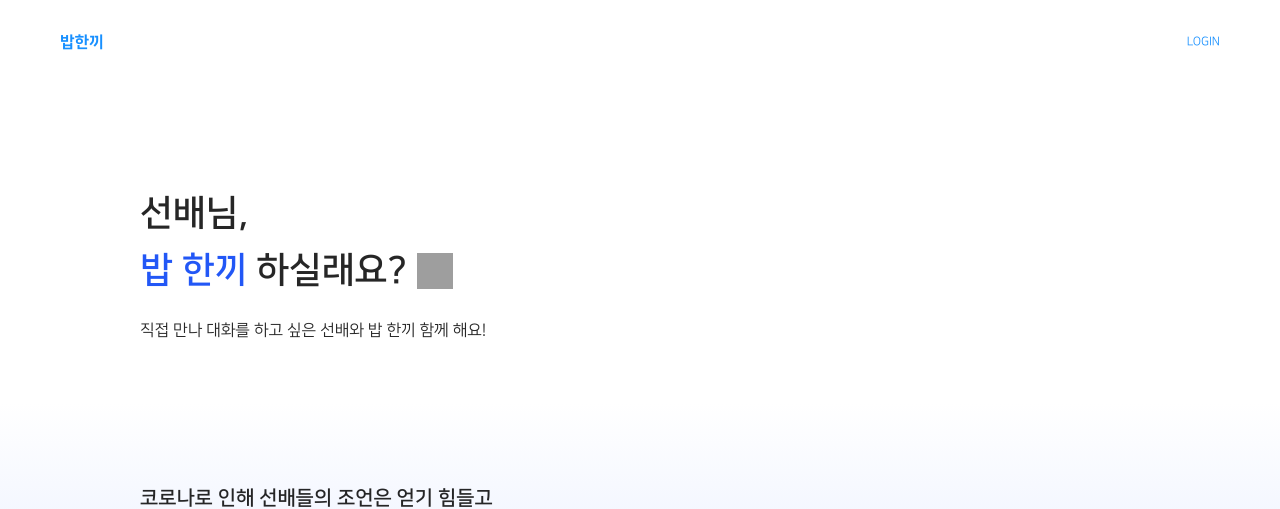
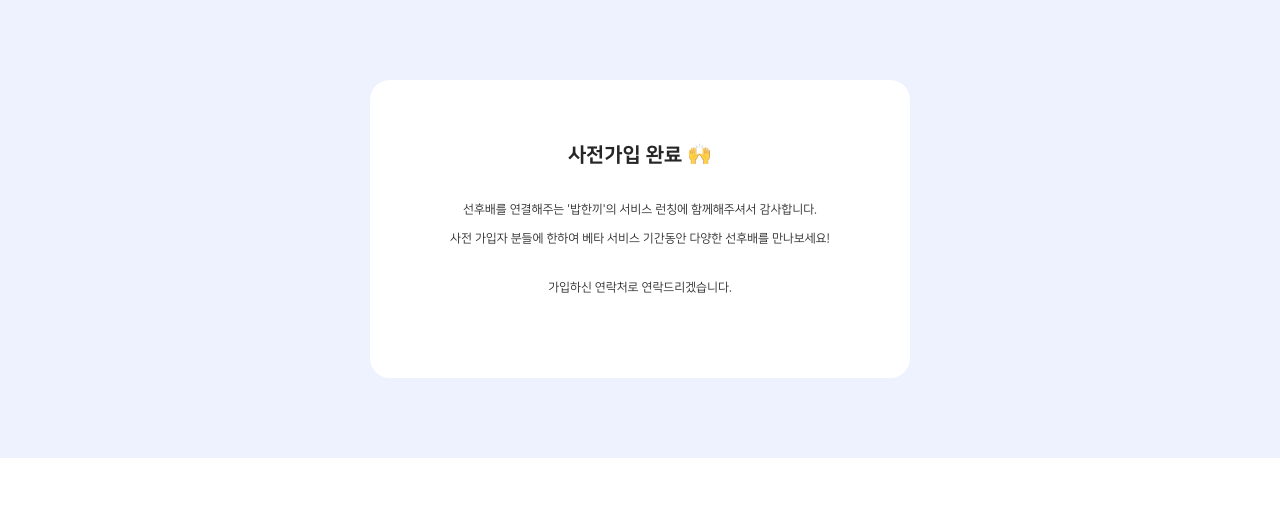
Before and after one commit to TheStarkor/timeshare, a React (Create React App) app: page /end in a window 1280 px wide. Before the commit this address led to /. Shown: the top 509 px of the page. Built offline with nearby package versions, Linux system fonts and the light colour scheme; no server answers; grey boxes are pictures that could not be loaded.

Commit message:
임시 수정

```diff
--- a/src/App.js
+++ b/src/App.js
@@ -36,7 +36,7 @@
   return (
     <StoreProvider store={store}>
       <BrowserRouter>
-        <Header />
+        {/* <Header /> */}
         <Router />
       </BrowserRouter>
       {/* <Footer /> */}
--- a/src/components/Header/index.js
+++ b/src/components/Header/index.js
@@ -13,7 +13,7 @@
           </div>
         </Link>
 
-        {user?.data
+        {/* {user?.data
           ?
           <Link to="/me">
             {user?.data?.name}
@@ -22,7 +22,7 @@
           <Link to="/login">
             <div className="header-login"> LOGIN </div>
           </Link>
-        }
+        } */}
 
       </div>
     </>
--- a/src/components/Header/index.scss
+++ b/src/components/Header/index.scss
@@ -7,10 +7,10 @@
 	.header-logo{
 		font-family: NanumSquareEB;
 		font-size: 16px;
+		color: black;
 	}
 	.header-login{
 		font-family: NanumSquareR;
 		font-size: 12px;
 	}
-
 }
--- a/src/pages/Home/index.js
+++ b/src/pages/Home/index.js
@@ -9,6 +9,7 @@
 import PostCard from '../../components/postCard/postCard';
 import Landing from './landing';
 import Post from '../Post';
+import Header from '../../components/Header';
 
 const Home = () => {
   const { user } = useSelector(state => state);
@@ -38,6 +39,7 @@
 
   return (
     <>
+      <Header />
       {user.data
         ? <Post />
         : <Landing />}
--- a/src/pages/Home/index.scss
+++ b/src/pages/Home/index.scss
@@ -7,7 +7,7 @@
 		.landing0{
 			width:100%;
 			background: white;
-			padding:100px 10% 40px 10%;
+			padding:100px 10% 20px 10%;
 
 			display: flex;
 			align-items: center;
@@ -33,6 +33,20 @@
 					font-size:16px;
 					margin-bottom: 20px;
 					margin-top: 20px;
+				}
+				.preopen{
+					font-family: NanumSquareEB;
+					font-size: 20px;
+					border-style: solid;
+					border-radius: 30px;
+					padding: 10px 25px 10px 25px;
+					width: 275px;
+					margin-top: 40px;
+					color: white;
+					background: #2a5efa;
+					// border-style: solid;
+					border-color: #2a5efa;
+					box-shadow: 0px 0px 12px 1px #5781FF;
 				}
 			}
 		}
--- a/src/pages/Home/landing.js
+++ b/src/pages/Home/landing.js
@@ -42,6 +42,10 @@
             <div className="landing0_text2">
               직접 만나 대화를 하고 싶은 선배와 밥 한끼 함께 해요!
             </div>
+
+            <Link to="/join">
+              <div className='preopen'>런칭 전 사전가입 하러가기</div>
+            </Link>
           </div>
         </div>
 
--- /dev/null
+++ b/src/pages/Welcome/end.js
@@ -0,0 +1,41 @@
+import { useState } from "react";
+import axios from "axios";
+import { useCookies } from "react-cookie";
+
+import { Form, Input, Button, Upload, Alert, Select } from "antd";
+import { Link } from "react-router-dom";
+import { PlusOutlined } from "@ant-design/icons";
+
+import "./index.scss";
+
+const { Option } = Select;
+
+
+
+const End = () => {
+
+  return (
+    <>
+      <div className="signup-container">
+        <div className="signup-box">
+          <div className="end-text1">
+            사전가입 완료 🙌
+          </div>
+          <div className="end-text2">
+          선후배를 연결해주는 '밥한끼'의 서비스 런칭에 함께해주셔서 감사합니다.
+          </div>
+
+          <div className="end-text3">
+          사전 가입자 분들에 한하여 베타 서비스 기간동안 다양한 선후배를 만나보세요!
+          </div>
+
+          <div className="end-text4">
+          가입하신 연락처로 연락드리겠습니다.
+          </div>
+        </div>
+      </div>
+    </>
+  )
+}
+
+export default End;
--- a/src/pages/Welcome/index.scss
+++ b/src/pages/Welcome/index.scss
@@ -24,6 +24,25 @@
     .greeting-text2{
       font-size: 12px;
       color:#656565;
+      margin-bottom: 20px;
+    }
+
+    .end-text1{
+      font-family: NanumSquareEB;
+      font-size: 20px;
+      margin-bottom: 20px;
+    }
+    .end-text2{
+      font-size: 12px;
+      margin-top: 10px;
+      margin-bottom: 10px;
+    }
+    .end-text3{
+      font-size: 12px;
+      margin-bottom: 30px;
+    }
+    .end-text4{
+      font-size: 12px;
       margin-bottom: 20px;
     }
 
--- a/src/pages/Welcome/join.js
+++ b/src/pages/Welcome/join.js
@@ -64,7 +64,7 @@
         path: "/",
         maxAge: 24 * 60 * 60,
       });
-      window.location.href = "/";
+      window.location.href = "/end";
     } catch (error) {
       setError(true);
     }
@@ -212,9 +212,9 @@
 
               {isError && <Alert message="닉네임이 중복됩니다." type="error" />}
               <div className="join-and-login">
-                <Link to="/">
+                {/* <Link to="/">
                   <div className="link-to-login">로그인</div>
-                </Link>
+                </Link> */}
                 <Form.Item>
                   <Button type="primary" htmlType="submit">
                     회원가입
--- a/src/router/index.js
+++ b/src/router/index.js
@@ -18,6 +18,7 @@
 // import ReviewNew from "../pages/Review/new";
 
 import { GET_ME_REQUEST } from "../reducers/user";
+import End from "../pages/Welcome/end";
 
 const Router = () => {
   // const { user } = useSelector(state => state);
@@ -36,15 +37,16 @@
     <Suspense>
       <Routes>
         <Route exact path="/" element={<Home />} />
-        <Route exact path="/me" element={<Mypage />} />
+        {/* <Route exact path="/me" element={<Mypage />} />
 
-        <Route exact path="/login" element={<Login />} />
+        <Route exact path="/login" element={<Login />} /> */}
         <Route exact path="/join" element={<Join />} />
+        <Route exact path="/end" element={<End />} />
 
-        <Route exact path="/posts" element={<Post />} />
+        {/* <Route exact path="/posts" element={<Post />} />
         <Route exact path="/post/:id" element={<PostShow />} />
         <Route exact path="/post/new" element={<PostNew />} />
-        <Route exact path="/post/:id/request" element={<PostRequest />} />
+        <Route exact path="/post/:id/request" element={<PostRequest />} /> */}
 
         {/* <Route exact path="/review/:id" element={<Review />} />
         <Route exact path="/review/new" element={<ReviewNew />} /> */}
```
